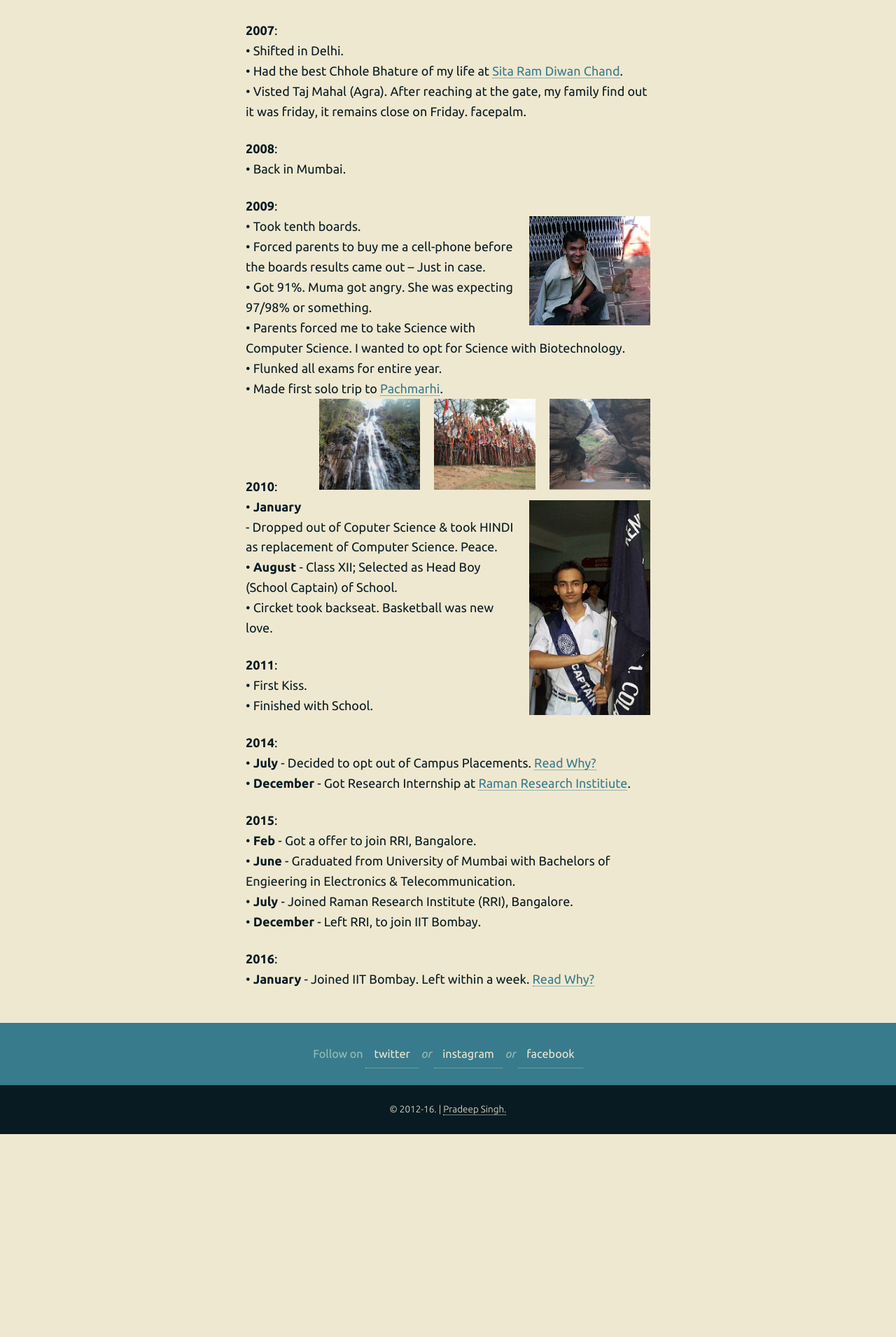
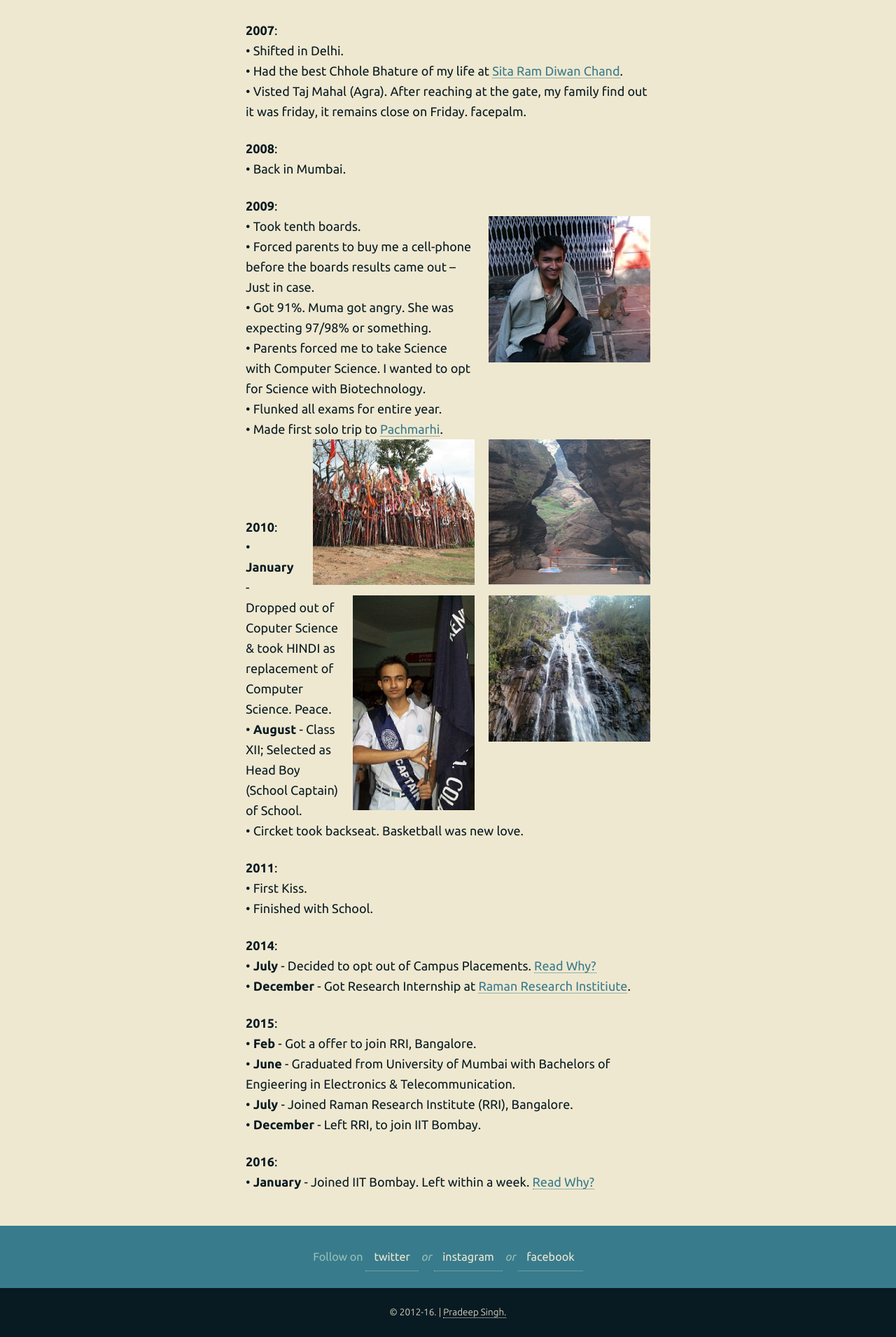
Before and after one commit to 93notes/93notes.github.io, a Jekyll site: the page built from timeline.html, in a window 1280 px wide. Shown: the part 1362-3273 px from the top of the page at 70% size. Built offline with Jekyll 4.4.1, drawn with Linux system fonts in a browser that asks for light colours; nearby versions of some CDN libraries; before the commit the page ends 2983 px from its top, so only the background shows below that.

Commit message:
Update timeline.html

```diff
--- a/timeline.html
+++ b/timeline.html
@@ -105,14 +105,14 @@ He wanted me to be as Rich as his freind. LOL. </br>
 
 <p>
 <strong>2009</strong>: </br>
-<img width="30%" src="/images/personal/with-the-monkey.jpg" alt="Trip to Pachmarhi"/>
+<img width="40%" src="/images/personal/with-the-monkey.jpg" alt="Trip to Pachmarhi"/>
 &bull; Took tenth boards. </br>
 &bull; Forced parents to buy me a cell-phone before the boards results came out – Just in case. </br>
 &bull; Got 91%. Muma got angry. She was expecting 97/98% or something. </br>
 &bull; Parents forced me to take Science with Computer Science. I wanted to opt for Science with Biotechnology.</br>
 &bull; Flunked all exams for entire year. </br>
 &bull; Made first solo trip to <a href="https://en.wikipedia.org/wiki/Pachmarhi" target="_blank">Pachmarhi</a>. </br>
-<img width="25%" float="left" src="/images/personal/caves.jpg" alt="Caves in Pachmarhi"/> <img width="25%" float="center" src="/images/personal/temple.jpg" alt="Temple in Pachmarhi"/> <img width="25%" float="right" src="/images/personal/waterfall.jpg" alt="Bee Waterfall in Pachmarhi"/>
+<img width="40%" float="left" src="/images/personal/caves.jpg" alt="Caves in Pachmarhi"/> <img width="40%" float="center" src="/images/personal/temple.jpg" alt="Temple in Pachmarhi"/> <img width="40%" float="right" src="/images/personal/waterfall.jpg" alt="Bee Waterfall in Pachmarhi"/>
 </p>
 </br>
 </br>
```
